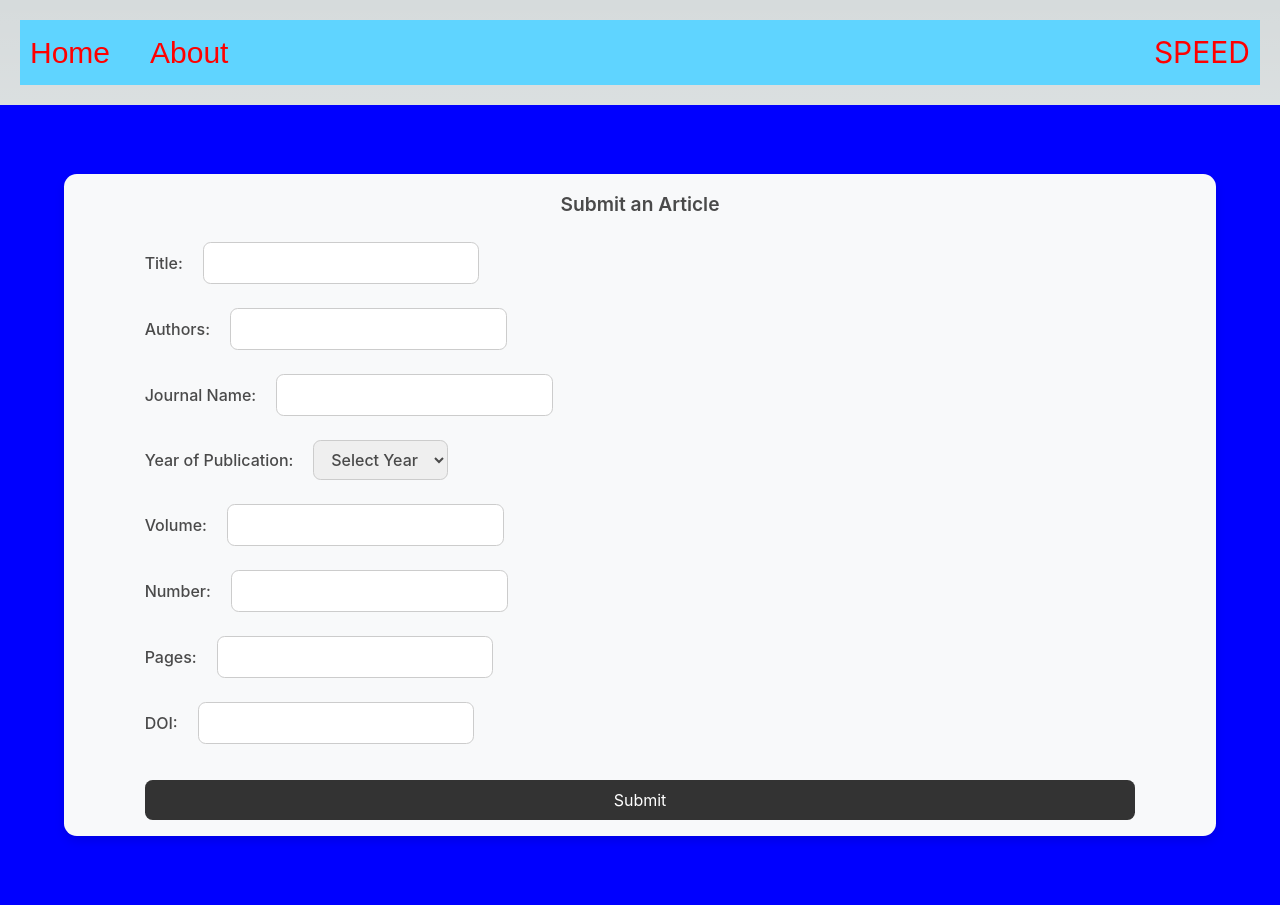
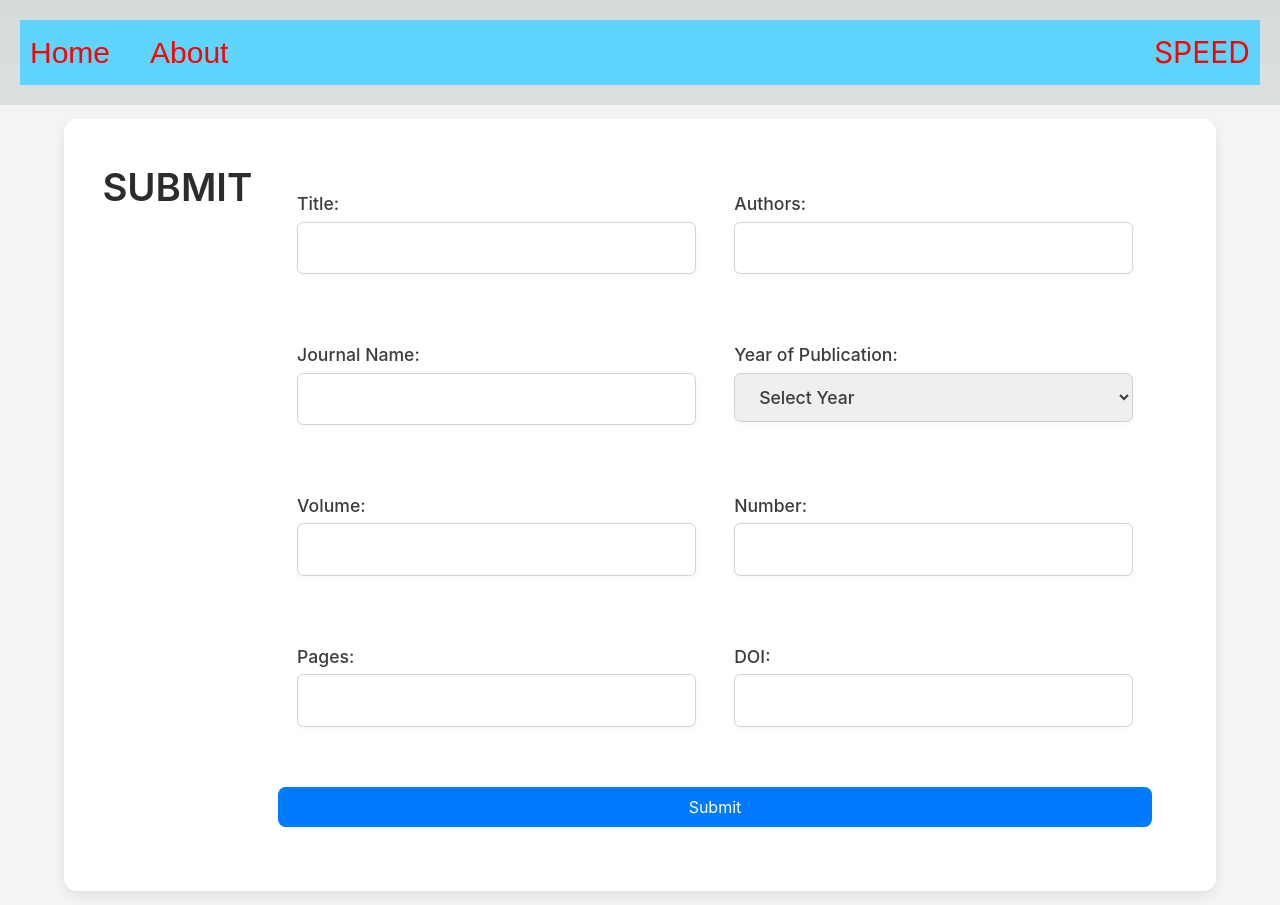
Before and after one commit to terkrub/Software-Practice-Empirical-Evidence-Database-, a Next.js app in the folder frontend/: page /submit in a window 1280 px wide. Built offline with nearby package versions, Linux system fonts and the light colour scheme.

Commit message:
update css

```diff
--- a/frontend/pages/styles/submitStyles.module.css
+++ b/frontend/pages/styles/submitStyles.module.css
@@ -1,76 +1,116 @@
 .wrapper {
   display: flex;
   align-items: center;
-  justify-content: flex-start;
-  min-height: 100vh; /* Full viewport height */
-  background-color: blue;
-  padding: 0 5vw; /* 5% of viewport width as horizontal padding */
+  justify-content: center;
+  min-height: 100vh;
+  background-color: #f4f4f4;
+  padding: 0 5vw;
 }
 
 .container {
+  display: flex;
+  flex-direction: row;
+  align-items: start;
+  justify-content: center;
   width: 100%;
-  max-width: 100vw; /* 50% of viewport width */
-  padding: 2vh 2vw; /* 2% of viewport height as vertical padding and 2% of viewport width as horizontal padding */
-  background-color: #f8f9fa;
-  border-radius: 1vw; /* 1% of viewport width */
-  box-shadow: 0 0.4vw 0.8vw rgba(0, 0, 0, 0.1); /* Use viewport width for box-shadow */
+  max-width: 1200px;
+  padding: 3vh 3vw;
+  background-color: #ffffff;
+  border-radius: 1vw;
+  box-shadow: 0 0.4vw 0.8vw rgba(0, 0, 0, 0.08);
   transition: box-shadow 0.3s ease;
-  align-items: center;
-  display: flex;
-  flex-direction: column;
 }
 
 .container:hover {
-  box-shadow: 0 0.6vw 1.2vw rgba(0, 0, 0, 0.2);
+  box-shadow: 0 0.6vw 1.2vw rgba(0, 0, 0, 0.12);
 }
 
 .h1 {
-  font-size: 1.2em;
+  font-size: 2.4em;
   font-weight: 600;
-  color: #4a4a4a;
-  text-align: left;
-  margin-bottom: 2vh; /* 2% of viewport height */
+  color: #2c2c2c;
+  text-transform: capitalize; /* Changed from uppercase for a softer look */
+  margin: 2vh 0;
 }
 
 .form {
-  width: 90%; /* 80% of parent container width */
+  width: 100%;
   display: flex;
   flex-direction: column;
+  padding: 2vh 2vw;
+}
+
+.row {
+  display: flex;
+  justify-content: space-between;
+  flex-wrap: wrap;
+  margin: 3vh 0;
 }
 
 .label {
-  font-size: 1em;
+  font-size: 1.1em;
   font-weight: 500;
-  color: #4a4a4a;
-  margin-bottom: 1vh;
-  padding-bottom: 1vh;
+  color: #3c3c3c;
+  margin: 1vh 1.5vw;
+  flex: 1;
+  display: flex;
+  flex-direction: column;
+  justify-content: flex-start;
+  align-items: flex-start;
+  width: calc(50% - 3vw);
 }
 
 .input {
-  margin-left: 20px;
-  padding: 1vh 1vw; /* Use viewport units for padding */
-  margin-top: 1vh; /* Use viewport height for margin-top */
-  border: 0.1vw solid #ccc; /* Use viewport width for border width */
-  border-radius: 0.6vw; /* Use viewport width for border-radius */
-  transition: border 0.3s ease;
+  width: 100%;
+  padding: 12px 20px;
+  margin: 0.5vh 0;
+  box-sizing: border-box;
+  border: 1px solid #d1d1d1;
+  border-radius: 0.5vw;
+  transition: all 0.3s ease;
+  box-shadow: 0 2px 6px rgba(0, 0, 0, 0.03);
+}
+
+.input:hover {
+  box-shadow: 0 2px 8px rgba(0, 0, 0, 0.08);
 }
 
 .input:focus {
-  outline: none;
-  border: 0.1vw solid #333;
+  border-color: #007BFF;
+  background-color: #e6f7ff;
+  box-shadow: 0 2px 8px rgba(0, 0, 0, 0.08);
 }
 
 .button {
-  padding: 1vh 2.5vw; /* Use viewport units for padding */
-  margin-top: 2.5vh; /* Use viewport height for margin-top */
-  background-color: #333;
+  padding: 1vh 2.5vw;
+  margin: 3vh 0;
+  background-color: #007BFF;
   color: #fff;
   cursor: pointer;
   border: none;
-  border-radius: 0.6vw; /* Use viewport width for border-radius */
+  border-radius: 0.6vw;
   transition: background-color 0.3s ease;
 }
 
 .button:hover {
-  background-color: #555;
+  background-color: #0056b3;
 }
+
+.feedback, .review {
+  margin: 2vh 0;
+  padding: 10px 15px;
+  font-size: 16px;
+  text-align: center;
+  border-radius: 5px;
+  box-shadow: 0px 0px 10px rgba(0, 0, 0, 0.08);
+}
+
+.feedback.error {
+  color: #D32F2F;
+  background-color: #FFEBEE;
+}
+
+.feedback.success, .review {
+  color: #388E3C;
+  background-color: #E8F5E9;
+}
--- a/frontend/pages/submit.js
+++ b/frontend/pages/submit.js
@@ -16,6 +16,9 @@ const SubmitArticle = () => {
     isDuplicate: false,
   });
 
+  const [feedback, setFeedback] = useState(''); // To provide feedback to the user
+  const [underReview, setUnderReview] = useState(false); // To simulate the review mechanism
+
   const handleChange = (e) => {
     const { name, value } = e.target;
     setArticleData((prevData) => ({ ...prevData, [name]: value }));
@@ -23,20 +26,23 @@ const SubmitArticle = () => {
 
   const handleSubmit = async (e) => {
     e.preventDefault();
-    console.log(articleData);
     try {
-      const res = await axios.post(`http://localhost:4000/articles`,{article: articleData});
-      console.log(res)
+      const res = await axios.post(`http://localhost:4000/articles`, { article: articleData });
+      if (res.status === 200) {
+        setFeedback({ message: 'Article submitted successfully and is under review.', type: 'success' });
+        setUnderReview(true);
+      } else {
+        setFeedback({ message: 'There was an issue submitting the article. Please try again.', type: 'error' });
+      }
     } catch (err) {
-      console.log(err);
+      setFeedback({ message: `Error: ${err.message}`, type: 'error' });
     }
-
 };
 
   const currentYear = new Date().getFullYear();
   const startYear = currentYear - 100;
 
-  const renderInputField = (label, type, name) => (
+  const renderInputField = (label, type, name, numericOnly = false) => (
     <label className={styles.label} htmlFor={name}>
         {label}
         <input
@@ -45,6 +51,7 @@ const SubmitArticle = () => {
             name={name}
             value={articleData[name]}
             onChange={handleChange}
+            onKeyPress={numericOnly ? handleNumericInput : null}
             required
             className={styles.input}
         />
@@ -72,23 +79,40 @@ const SubmitArticle = () => {
     </label>
   );
 
+  const handleNumericInput = (e) => {
+    if (!/[0-9]/.test(e.key)) {
+        e.preventDefault();
+    }
+};
+
 return (
   <>
       <Header />
       <div className={styles.wrapper}>
           <div className={styles.container}>
-          <h1 className={styles.h1}>Submit an Article</h1>
+              <h1 className={styles.h1}>SUBMIT</h1>
+
               <form onSubmit={handleSubmit} className={styles.form}>
+                  <div className={styles.row}>
                       {renderInputField('Title:', 'text', 'title')}
                       {renderInputField('Authors:', 'text', 'authors')}
-            {renderInputField('Journal Name:', 'text', 'journal')}
-            {renderSelectField('Year of Publication:', 'year')}
-            {renderInputField('Volume:', 'text', 'volume')}
-            {renderInputField('Number:', 'text', 'number')}
-            {renderInputField('Pages:', 'text', 'pages')}
+                  </div>
+                  <div className={styles.row}>
+                      {renderInputField('Journal Name:', 'text', 'journalName')}
+                      {renderSelectField('Year of Publication:', 'yearOfPublication')}
+                  </div>
+                  <div className={styles.row}>
+                      {renderInputField('Volume:', 'text', 'volume', true)}
+                      {renderInputField('Number:', 'text', 'number', true)}
+                  </div>
+                  <div className={styles.row}>
+                      {renderInputField('Pages:', 'text', 'pages', true)}
                       {renderInputField('DOI:', 'text', 'doi')}
+                  </div>
                   <button type="submit" className={styles.button}>Submit</button>
               </form>
+              {feedback && <p className={`${styles.feedback} ${styles[feedback.type]}`}>{feedback.message}</p>}
+              {underReview && <p className={styles.review}>Your article is under review.</p>}
           </div>
       </div>
   </>
```
Lines whose indentation alone changed are shown as unchanged.
